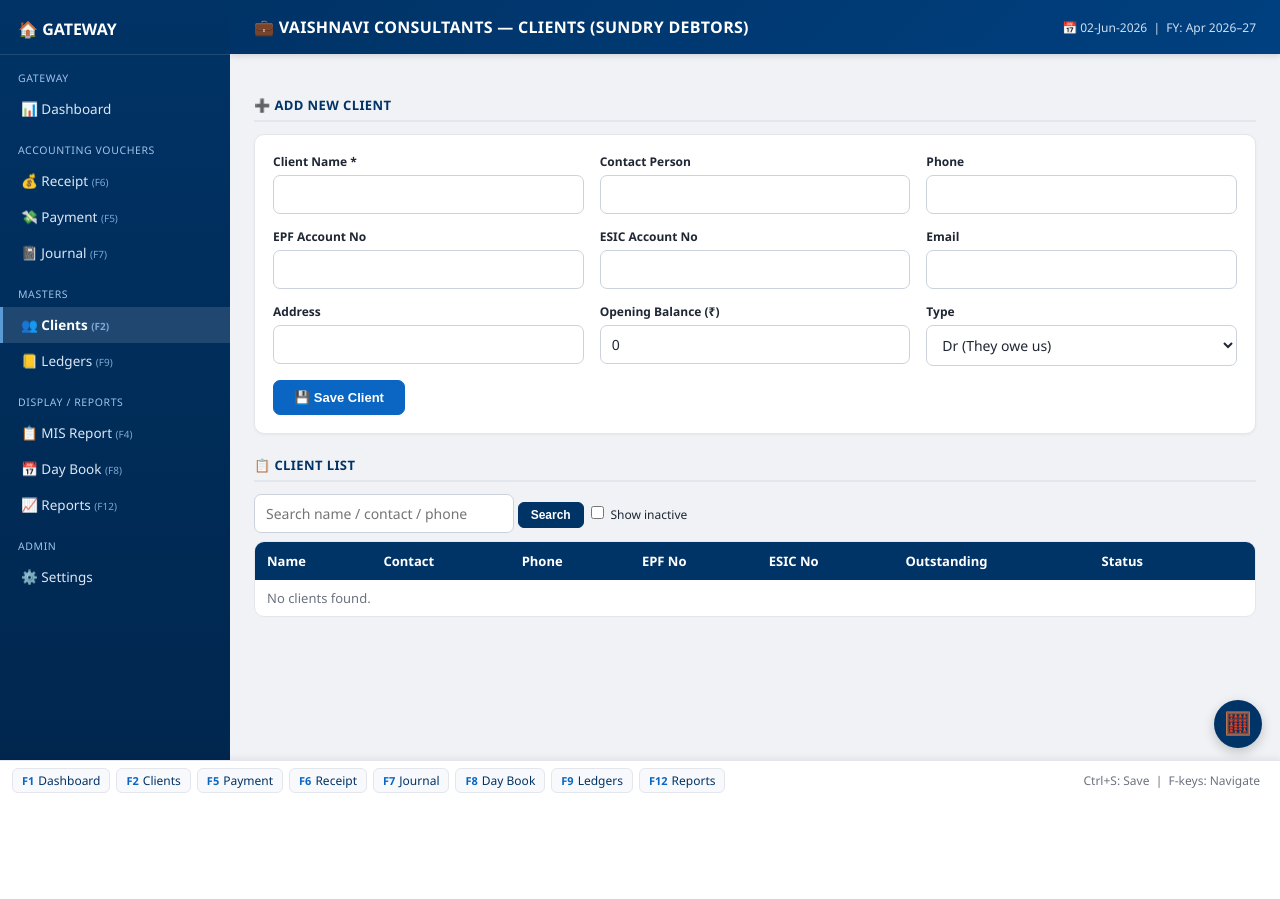
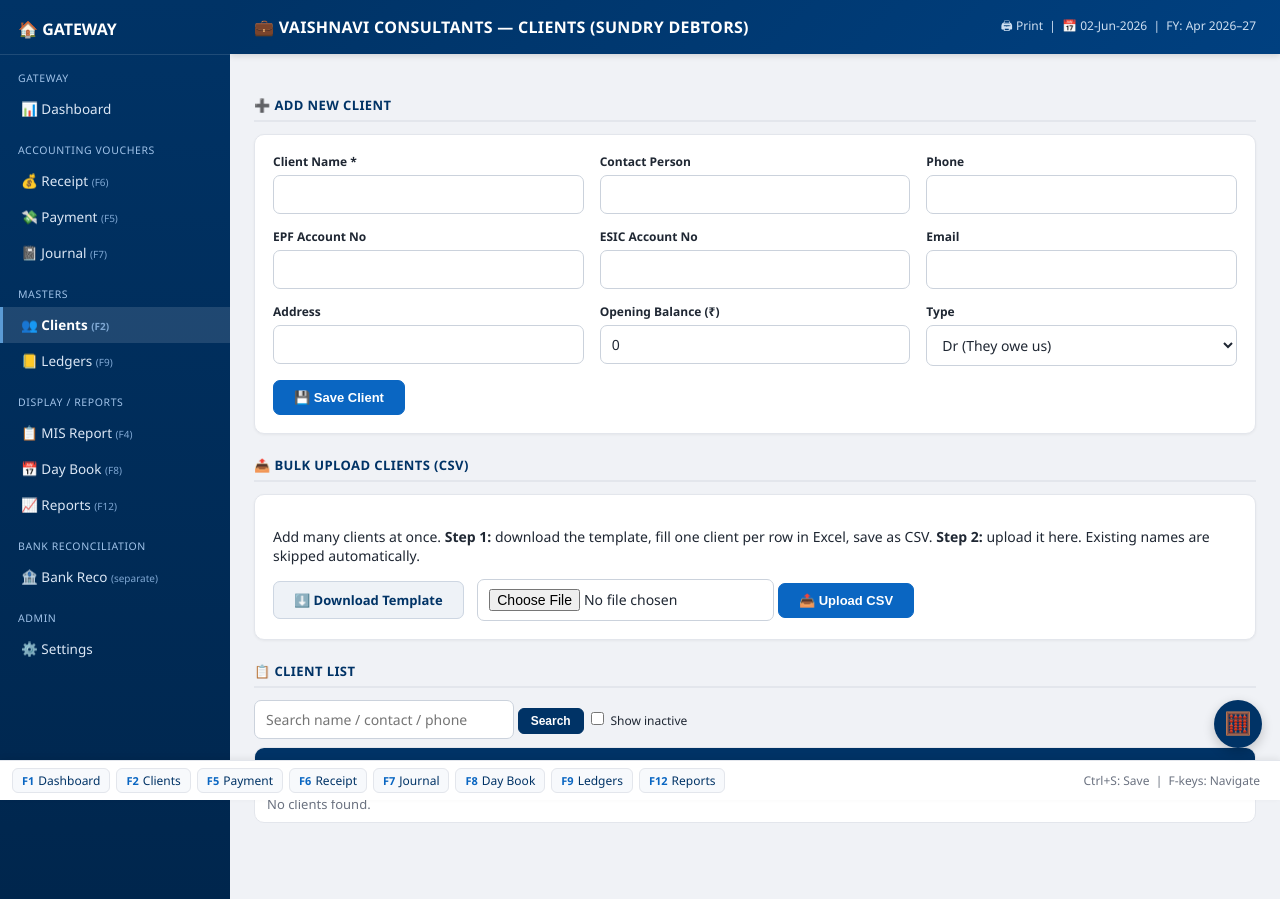
Before and after one commit to bagathsingh59-sudo/vaishnavi-tally, a Flask app: page /clients in a window 1280 px wide. Before the commit the page ends 793 px from the top, so only its background shows below. Run offline with Flask 3, Linux system fonts and the light colour scheme; data that the repository does not hold is empty.

Commit message:
feat: separate Bank Reconciliation, client bulk upload, print
1. Bank Reconciliation (/reconcile) — SEPARATE from the books:
   - Upload bank statement CSV (auto-detects SBI/HDFC/ICICI/Axis columns)
   - Stored in its own bank_statements collection; never creates/edits vouchers
   - Compares statement vs bank ledger: matched/unmatched both sides, totals,
     'lines not in books' and 'book entries not in statement' counts
   - Month-end cross-check tool (BRS). reco_service.py is fully read-only on books.

2. Client Bulk Upload — download CSV template, fill in Excel, upload to create
   many clients at once (skips existing). client_service.bulk_create_clients().

3. Print — 🖨 Print button in the title bar + @media print stylesheet that
   hides sidebar/F-keys/calculator/forms and prints a clean register/report
   from any page (Receipt List, Day Book, Trial Balance, MIS, etc.).

Verified: 39 routes; reconcile/clients/templates all render 200.

Co-Authored-By: Claude Opus 4.8 <noreply@anthropic.com>

```diff
--- a/app.py
+++ b/app.py
@@ -11,6 +11,7 @@ from services import ledger_service as ledger_svc
 from services import voucher_service as voucher_svc
 from services import report_service as report_svc
 from services import admin_service as admin_svc
+from services import reco_service as reco_svc
 
 app = Flask(__name__)
 app.secret_key = os.getenv("SECRET_KEY", "vaishnavi-tally-dev-key-change-me")
@@ -107,6 +108,32 @@ def clients_add():
         "opening_balance_type": f.get("opening_balance_type", "dr"),
     })
     flash(f"Client '{f['name']}' added.", "success")
+    return redirect(url_for("clients"))
+
+
+@app.route("/clients/template")
+def clients_template():
+    csv_data = ("Name,Contact Person,Phone,EPF No,ESIC No,Opening Balance,Dr/Cr\n"
+                "ABC Industries,Ramesh Kumar,9876543210,MH/BAN/0012345,31000123456,0,Dr\n"
+                "XYZ Traders,Suresh Rao,9123456780,MH/PUN/0067890,31000678901,5000,Cr\n")
+    return Response(csv_data, mimetype="text/csv",
+                    headers={"Content-Disposition": "attachment; filename=clients_template.csv"})
+
+
+@app.route("/clients/bulk", methods=["POST"])
+def clients_bulk():
+    f = request.files.get("csvfile")
+    if not f or not f.filename:
+        flash("Please choose a CSV file.", "error")
+        return redirect(url_for("clients"))
+    try:
+        res = clients_svc.bulk_create_clients(f.read())
+        msg = f"Created {res['created']} client(s)."
+        if res["skipped"]:
+            msg += f" Skipped {len(res['skipped'])} already-existing: {', '.join(res['skipped'][:10])}"
+        flash(msg, "success")
+    except Exception as e:
+        flash(f"Upload error: {e}", "error")
     return redirect(url_for("clients"))
 
 
@@ -504,6 +531,62 @@ def reports():
     return render_template("reports.html", **ctx)
 
 
+# ═══════════════════════════════════════════════════════════════════════════════
+# BANK RECONCILIATION  (separate from the books — compare only, never posts)
+# ═══════════════════════════════════════════════════════════════════════════════
+@app.route("/reconcile")
+def reconcile_view():
+    banks = ledger_svc.get_bank_ledgers() + ledger_svc.get_cash_ledgers()
+    sel_id = request.args.get("bank") or (banks[0]["id"] if banks else None)
+    today = date.today()
+    from_s = request.args.get("from") or today.replace(day=1).strftime("%Y-%m-%d")
+    to_s = request.args.get("to") or today.strftime("%Y-%m-%d")
+    data = None
+    if sel_id:
+        data = reco_svc.reconcile(
+            sel_id, _parse_date(from_s),
+            datetime.combine(_parse_date(to_s).date(), datetime.max.time()))
+    return render_template("reconcile.html", banks=banks, sel_id=sel_id,
+                           data=data, from_s=from_s, to_s=to_s)
+
+
+@app.route("/reconcile/upload", methods=["POST"])
+def reconcile_upload():
+    bank = request.form["bank_ledger_id"]
+    f = request.files.get("statement")
+    if not f or not f.filename:
+        flash("Please choose a bank-statement CSV file.", "error")
+        return redirect(url_for("reconcile_view", bank=bank))
+    try:
+        lines = reco_svc.parse_statement(f.read())
+        n = reco_svc.save_statement(bank, lines)
+        if n:
+            flash(f"Uploaded {n} statement lines. (This is only for cross-checking — "
+                  f"your books are untouched.)", "success")
+        else:
+            flash("No transaction rows detected. Check the CSV has Date + Deposit/Withdrawal columns.", "error")
+    except Exception as e:
+        flash(f"Could not read the file: {e}", "error")
+    return redirect(url_for("reconcile_view", bank=bank))
+
+
+@app.route("/reconcile/clear", methods=["POST"])
+def reconcile_clear():
+    bank = request.form["bank_ledger_id"]
+    reco_svc.clear_statement(bank)
+    flash("Uploaded statement cleared.", "success")
+    return redirect(url_for("reconcile_view", bank=bank))
+
+
+@app.route("/reconcile/template")
+def reconcile_template():
+    csv_data = ("Date,Description,Withdrawal,Deposit,Balance\n"
+                "01-06-2026,NEFT CR XYZ COMPANY,,150000,150000\n"
+                "01-06-2026,NEFT DR EPF,135000,,15000\n")
+    return Response(csv_data, mimetype="text/csv",
+                    headers={"Content-Disposition": "attachment; filename=bank_statement_template.csv"})
+
+
 @app.route("/mis")
 def mis():
     from datetime import timedelta
--- a/services/client_service.py
+++ b/services/client_service.py
@@ -42,6 +42,51 @@ def create_client(data: dict) -> str:
         "created_at": datetime.utcnow(),
     })
     return str(cid)
+
+
+def bulk_create_clients(file_bytes: bytes) -> dict:
+    """Create many clients from an uploaded CSV. Skips names that already exist."""
+    import csv, io
+    db = get_db()
+    text = file_bytes.decode("utf-8", errors="ignore")
+    reader = csv.DictReader(io.StringIO(text))
+    existing = {c["name"].strip().lower() for c in db.clients.find({}, {"name": 1})}
+    created, skipped = 0, []
+
+    def g(row, *keys):
+        for k in keys:
+            for actual in row:
+                if actual and actual.strip().lower() == k.lower():
+                    return (row[actual] or "").strip()
+        return ""
+
+    for row in reader:
+        name = g(row, "Name", "Client Name", "client")
+        if not name:
+            continue
+        if name.lower() in existing:
+            skipped.append(name)
+            continue
+        ob_raw = g(row, "Opening Balance", "Opening", "OB").replace(",", "")
+        try:
+            ob = float(ob_raw) if ob_raw else 0.0
+        except ValueError:
+            ob = 0.0
+        obt = (g(row, "Dr/Cr", "Type", "OB Type") or "dr").lower()
+        create_client({
+            "name": name,
+            "contact_person": g(row, "Contact Person", "Contact"),
+            "phone": g(row, "Phone", "Mobile"),
+            "email": g(row, "Email"),
+            "address": g(row, "Address"),
+            "epf_account_no": g(row, "EPF No", "EPF", "EPF Account No"),
+            "esic_account_no": g(row, "ESIC No", "ESIC", "ESIC Account No"),
+            "opening_balance": ob,
+            "opening_balance_type": "cr" if obt.startswith("cr") else "dr",
+        })
+        existing.add(name.lower())
+        created += 1
+    return {"created": created, "skipped": skipped}
 
 
 def get_all_clients(active_only: bool = True) -> list:
--- a/static/css/tally.css
+++ b/static/css/tally.css
@@ -178,6 +178,24 @@ input:focus,select:focus,textarea:focus{outline:none; border-color:var(--accent)
 .action-list li{background:#fff; border:1px solid var(--line); border-left:4px solid var(--accent);
   border-radius:8px; padding:12px 16px; margin-bottom:8px; font-size:13.5px;}
 
+/* ── Print: show only the content, hide all chrome ── */
+@media print {
+  .sidebar, .fkeybar, .calc-toggle, .calc-panel,
+  .tabs, form, .btn, .action-list .btn { display:none !important; }
+  .app { display:block; }
+  .main { padding:0; }
+  .titlebar { background:#fff !important; color:#000 !important; border-bottom:2px solid #000;
+              box-shadow:none; }
+  .titlebar .sub a { display:none; }
+  .section { color:#000; border-bottom:1px solid #000; }
+  table.tbl { border:1px solid #000; }
+  table.tbl th { background:#eee !important; color:#000 !important;
+                 -webkit-print-color-adjust:exact; print-color-adjust:exact; }
+  .card { border:1px solid #999; box-shadow:none; }
+  a { color:#000 !important; text-decoration:none; }
+  canvas { max-height:260px; }
+}
+
 /* ── Misc ── */
 .muted{color:var(--muted);}
 .right{text-align:right;}
--- a/templates/base.html
+++ b/templates/base.html
@@ -24,6 +24,8 @@
     <a href="/mis"       class="{{ 'active' if request.path.startswith('/mis') }}">📋 MIS Report <small>(F4)</small></a>
     <a href="/daybook"   class="{{ 'active' if request.path.startswith('/daybook') }}">📅 Day Book <small>(F8)</small></a>
     <a href="/reports"   class="{{ 'active' if request.path.startswith('/reports') }}">📈 Reports <small>(F12)</small></a>
+    <div class="grp">Bank Reconciliation</div>
+    <a href="/reconcile" class="{{ 'active' if request.path.startswith('/reconcile') }}">🏦 Bank Reco <small>(separate)</small></a>
     <div class="grp">Admin</div>
     <a href="/settings"  class="{{ 'active' if request.path.startswith('/settings') }}">⚙️ Settings</a>
   </nav>
@@ -31,7 +33,9 @@
   <main class="main">
     <div class="titlebar">
       <span>💼 {{ FIRM_NAME|upper }} {% block heading %}{% endblock %}</span>
-      <span class="sub">📅 {{ TODAY.strftime('%d-%b-%Y') }} &nbsp;|&nbsp; FY: {{ FY_LABEL }}</span>
+      <span class="sub">
+        <a href="#" onclick="window.print();return false" style="color:#cfe0f2">🖨 Print</a>
+        &nbsp;|&nbsp; 📅 {{ TODAY.strftime('%d-%b-%Y') }} &nbsp;|&nbsp; FY: {{ FY_LABEL }}</span>
     </div>
 
     {% with msgs = get_flashed_messages(with_categories=true) %}
--- a/templates/clients.html
+++ b/templates/clients.html
@@ -23,6 +23,18 @@
   </div>
   <button class="btn primary" type="submit">💾 Save Client</button>
 </form>
+
+<div class="section">📤 Bulk Upload Clients (CSV)</div>
+<div class="panel">
+  <p>Add many clients at once. <b>Step 1:</b> download the template, fill one client per row in Excel,
+     save as CSV. <b>Step 2:</b> upload it here. Existing names are skipped automatically.</p>
+  <a class="btn ghost" href="/clients/template">⬇️ Download Template</a>
+  <form class="inline-form" method="post" action="/clients/bulk" enctype="multipart/form-data"
+        style="margin-left:10px">
+    <input type="file" name="csvfile" accept=".csv" required>
+    <button class="btn primary" type="submit">📤 Upload CSV</button>
+  </form>
+</div>
 
 <div class="section">📋 Client List</div>
 <form method="get" action="/clients" style="margin-bottom:8px">
```
Also changed, not shown: services/reco_service.py (added, +161 -0 lines), templates/reconcile.html (added, +104 -0 lines).
